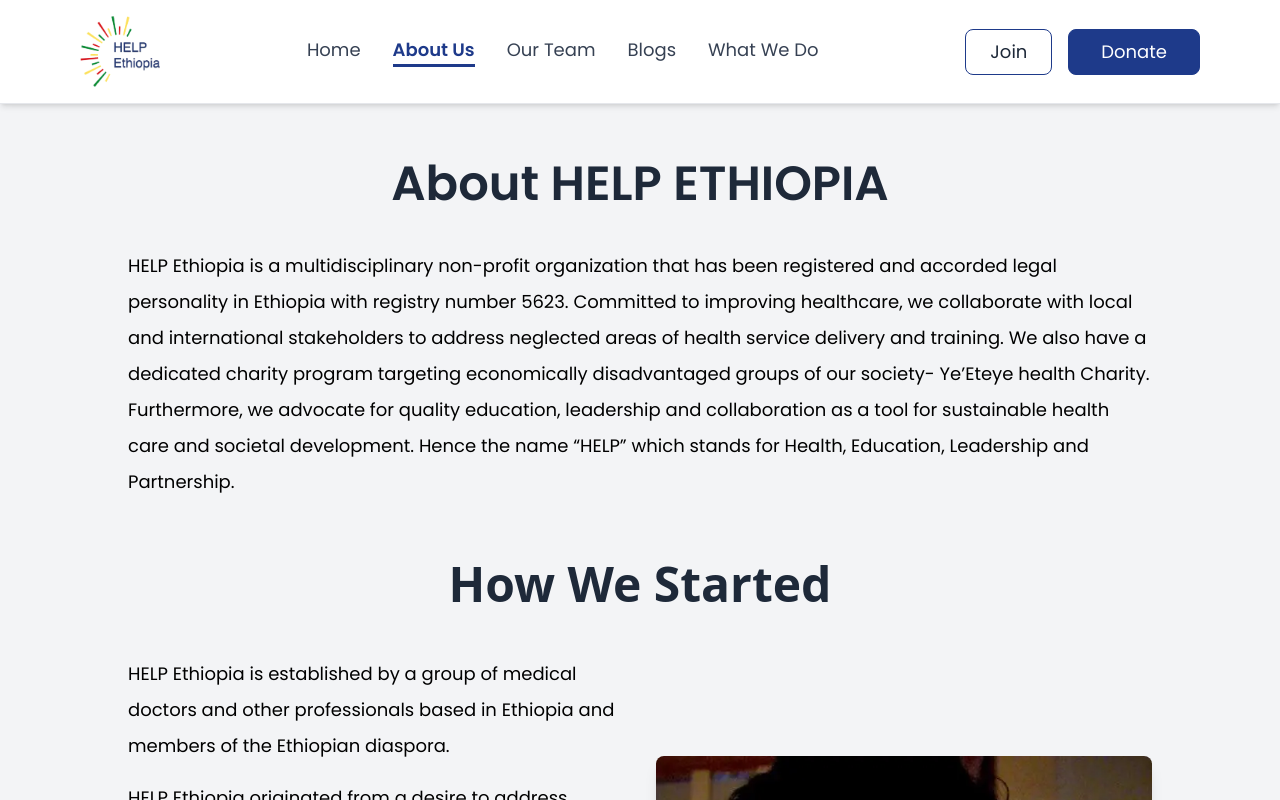
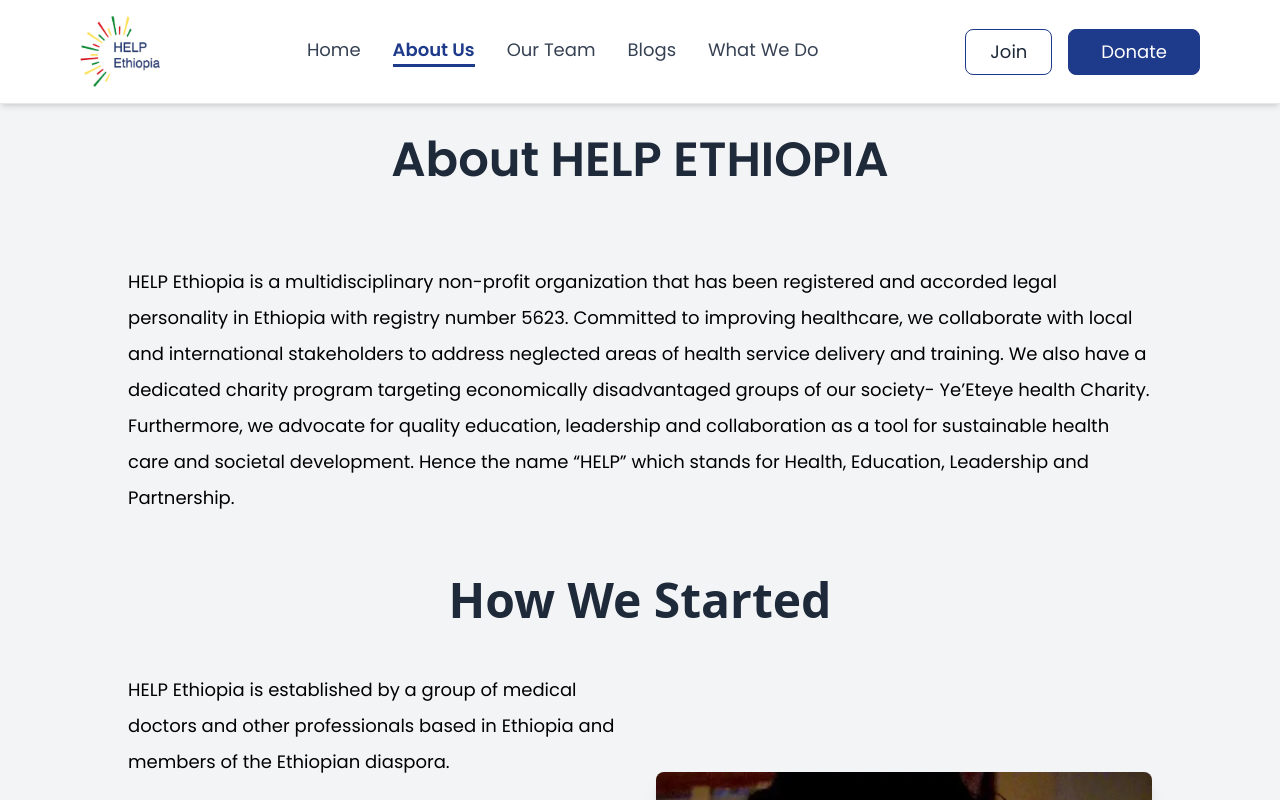
Before and after one commit to dagimgetaw/Help-Ethiopia-Website, a React (Vite) app in the folder frontend/: page /about-us in a window 1280 px wide. Shown: the top 800 px of the page. Built offline with nearby package versions, Linux system fonts and the light colour scheme.

Commit message:
update title text size

```diff
--- a/frontend/src/Components/About/Home.jsx
+++ b/frontend/src/Components/About/Home.jsx
@@ -1,7 +1,7 @@
 export default function Home() {
   return (
-    <div className="pt-40 pb-5 pl-10 pr-5 md:px-12 lg:px-20 xl:px-32 bg-gray-100">
-      <h2 className="text-3xl md:text-4x xl:text-5xl 2xl:text-6xl text-gray-800 font-text font-semibold text-center">
+    <div className="pt-30 pb-5 pl-10 pr-5 md:px-12 lg:px-20 xl:px-32 bg-gray-100 font-text">
+      <h2 className="text-3xl md:text-4xl xl:text-5xl font-semibold mt-4 text-center text-gray-800 pb-10">
         About HELP ETHIOPIA
       </h2>
       <p className="text-left pt-10 text-md md:text-lg leading-8 md:leading-9 font-text">
```
